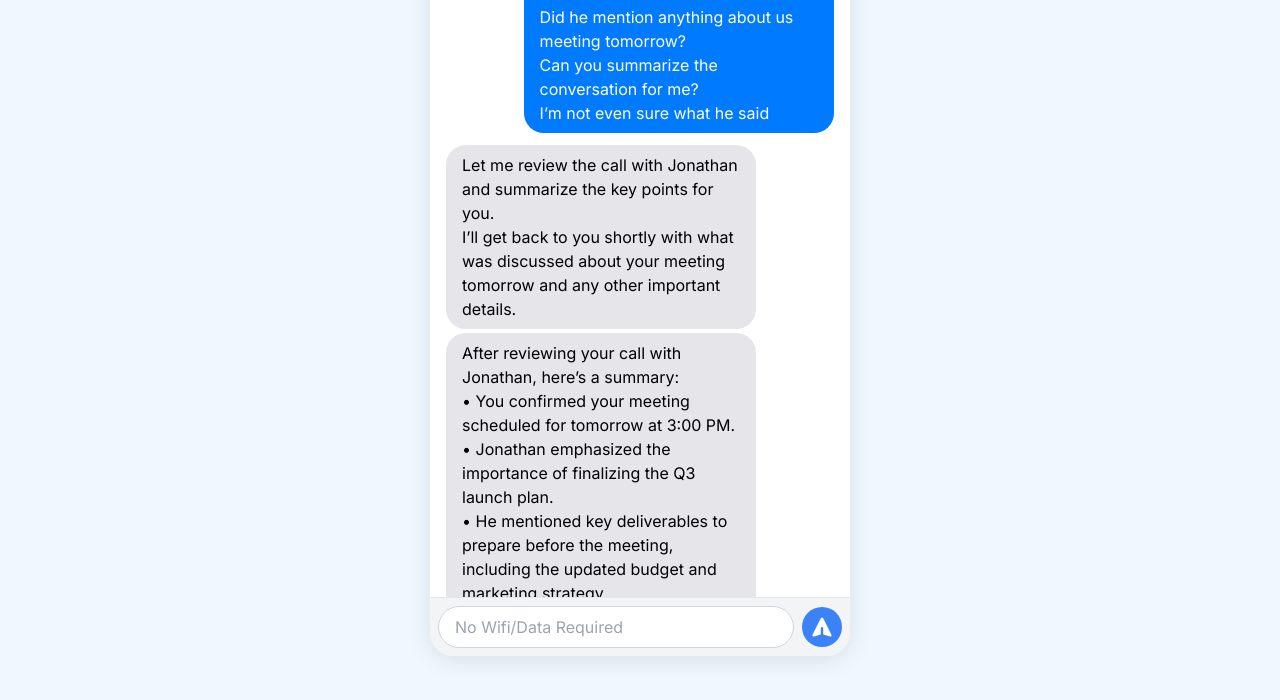
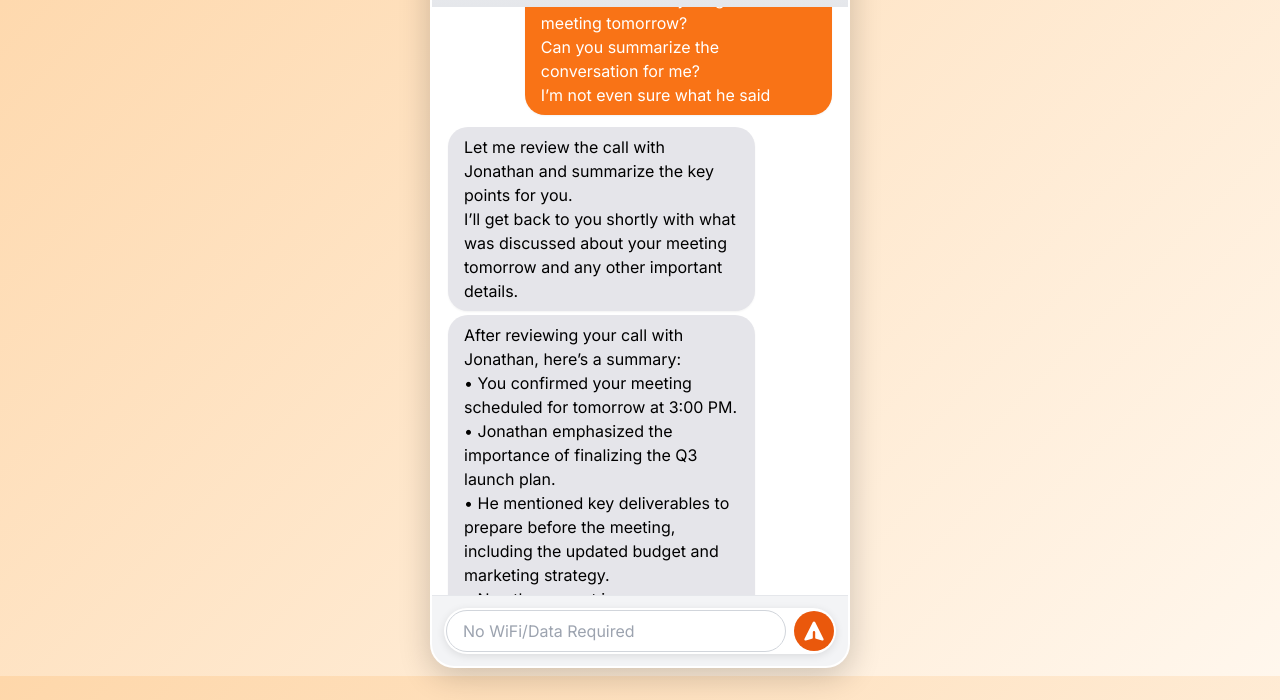
Before and after one commit to JishanKapoor/Comsierge_Inbox, a plain HTML site: page index.html in a window 1280 px wide. Shown: the part 124-824 px from the top of the page. Before the commit the page ends 800 px from the top, so only its background shows below. Drawn offline with nearby package versions, Linux system fonts and the light colour scheme.

Commit message:
Update index.html

```diff
--- a/index.html
+++ b/index.html
@@ -11,23 +11,31 @@
   <style>
     body {
       font-family: 'Inter', sans-serif;
-            background-color: #f0f8ff;
+      background: linear-gradient(135deg, #fed7aa 0%, #fff7ed 100%);
+      background-attachment: fixed;
     }
     .iphone-container {
       width: 100%;
       max-width: 420px;
       height: 95vh;
-            box-shadow: 0 4px 25px rgba(0,0,0,0.1);
-            margin: 0 auto;
+      box-shadow: 0 8px 32px rgba(0, 0, 0, 0.2);
+      margin: 2rem auto;
+      border: 2px solid rgba(255, 255, 255, 0.1);
+      background: white;
+      border-radius: 2rem;
+      transition: transform 0.3s ease;
+    }
+    .iphone-container:hover {
+      transform: translateY(-5px);
     }
     .chat-messages::-webkit-scrollbar {
-            width: 3px;
+      width: 4px;
     }
     .chat-messages::-webkit-scrollbar-track {
       background: transparent;
     }
     .chat-messages::-webkit-scrollbar-thumb {
-            background: #d1d5db;
+      background: #9ca3af;
       border-radius: 10px;
     }
     .bubble {
@@ -36,19 +44,39 @@
       word-wrap: break-word;
     }
     .bubble-sent {
-            background-color: #007aff;
+      background-color: #f97316;
+      color: white;
     }
     .bubble-received {
       background-color: #e5e5ea;
+      color: black;
     }
     .message-content {
       position: relative;
       z-index: 2;
     }
+    .header-gradient {
+      background: linear-gradient(180deg, #f3f4f6 0%, #e5e7eb 100%);
+    }
+    .input-container {
+      background: white;
+      border-radius: 9999px;
+      padding: 2px;
+      box-shadow: 0 2px 8px rgba(0, 0, 0, 0.1);
+    }
+    input:focus {
+      border-color: #f97316 !important;
+      box-shadow: 0 0 0 3px rgba(249, 115, 22, 0.2);
+    }
+    button:hover {
+      transform: scale(1.1);
+    }
     @media (max-width: 640px) {
       .iphone-container {
         height: 100vh;
         border-radius: 0;
+        margin: 0;
+        border: none;
       }
       .chat-messages {
         padding: 0.5rem;
@@ -57,7 +85,7 @@
         padding: 0.5rem;
       }
       footer {
-                padding: 0.25rem;
+        padding: 0.5rem;
       }
       input {
         font-size: 0.9rem;
@@ -67,28 +95,28 @@
 </head>
 <body class="flex items-center justify-center min-h-screen">
   <div class="iphone-container bg-white rounded-3xl flex flex-col overflow-hidden">
-        <header class="bg-gray-50/95 backdrop-blur-sm border-b border-gray-200 p-3 flex items-center justify-between shadow-sm flex-shrink-0">
+    <header class="header-gradient border-b border-gray-200 p-3 flex items-center justify-between shadow-sm flex-shrink-0">
       <div class="w-1/4 text-left">
-                <a href="#" class="text-blue-500 text-lg flex items-center">
+        <a href="#" class="text-orange-600 text-lg flex items-center">
           <svg xmlns="http://www.w3.org/2000/svg" class="h-6 w-6 mr-1" fill="none" viewBox="0 0 24 24" stroke="currentColor" stroke-width="2.5">
             <path stroke-linecap="round" stroke-linejoin="round" d="M15 19l-7-7 7-7" />
           </svg>
         </a>
       </div>
       <div class="w-1/2 text-center">
-                <h1 " class="font-bold text-lg text-gray-900">Comsierge</h1>
+        <h1 class="font-bold text-xl text-gray-900">Comsierge AI (No WiFi/Data)</h1>
         <p class="text-xs text-gray-500">+1 (831) 480-6288</p>
       </div>
       <div class="w-1/4"></div>
     </header>
     <main id="chat-messages" class="chat-messages flex-1 p-4 overflow-y-auto flex flex-col bg-white">
     </main>
-        <footer class="bg-gray-100 p-2 border-t border-gray-200 flex-shrink-0">
-            <form id="message-form" class="flex items-center space-x-2">
+    <footer class="bg-gray-100 p-3 border-t border-gray-200 flex-shrink-0">
+      <form id="message-form" class="flex items-center space-x-2 input-container">
         <div class="flex-1">
-                    <input type="text" id="message-input" placeholder="No Wifi/Data Required" class="w-full bg-white border border-gray-300 rounded-full px-4 py-2 text-base focus:outline-none focus:ring-2 focus:ring-blue-400 transition">
+          <input type="text" id="message-input" placeholder="No WiFi/Data Required" class="w-full bg-transparent border border-gray-300 rounded-full px-4 py-2 text-base focus:outline-none focus:ring-2 focus:ring-orange-500 transition">
         </div>
-                <button type="submit" class="bg-blue-500 text-white rounded-full p-2 w-10 h-10 flex items-center justify-center hover:bg-blue-600 transition-all duration-200 flex-shrink-0" aria-label="Send">
+        <button type="submit" class="bg-orange-600 text-white rounded-full p-2 w-10 h-10 flex items-center justify-center hover:bg-orange-700 transition-all duration-200 flex-shrink-0" aria-label="Send">
           <svg xmlns="http://www.w3.org/2000/svg" class="h-6 w-6" viewBox="0 0 20 20" fill="currentColor">
             <path d="M10.894 2.553a1 1 0 00-1.788 0l-7 14a1 1 0 001.169 1.409l5-1.429A1 1 0 009 15.571V11a1 1 0 112 0v4.571a1 1 0 00.725.962l5 1.428a1 1 0 001.17-1.408l-7-14z" />
           </svg>
@@ -101,140 +129,38 @@
     const input = document.getElementById('message-input');
     const messagesContainer = document.getElementById('chat-messages');
     let lastMessageType = null;
+
     const conversationHistory = [
-            {
-                type: 'received',
-                text: `Comsierge Activated — Your AI Phone Number Is Now Live
-Hi Jishan, your Comsierge number is fully active.
-From now on, your calls and texts are intelligently filtered, summarized, and routed — no app or Wi-Fi needed.
-Here’s what I handle for you:
-• Receive and screen all calls and messages
-• Apply your rules (like forwarding bank texts or blocking spam)
-• Translate, summarize, or auto-respond as needed
-• Initiate calls from your Comsierge number
-• Organize your schedule and surface only what matters
-I can help check your schedule from the integrations you set up.
-I can help prevent spam and keep you updated on your upcoming schedule.
-You stay in control. Your phone, your way.
-Let me know if you want to call someone, set up new rules, or silence distractions.
-I’ve got it covered.
-— Comsierge
-Your AI Chief of Staff for Communication`
-            },
-            {
-                type: 'sent',
-                text: `Hey Comsierge, block all spam messages and calls to my phone number and forward it to my real number!`
-            },
-            {
-                type: 'received',
-                text: `Spam blocking and forwarding have been activated on your Comsierge number.
-All spam calls and messages will be blocked, and important ones will be forwarded to your real number.
-If you want to adjust any settings or add new rules, just let me know!`
-            },
-            {
-                type: 'sent',
-                text: `Okay good, do I have any upcoming meetings today?`
-            },
-            {
-                type: 'received',
-                text: `Let me check your schedule...
-You don’t have any meetings scheduled for today.
-However, you do have one tomorrow with Jonathan at 3:00 PM to review the Q3 launch plan.
-Let me know if you'd like a reminder or want to update the time.`
-            },
-            {
-                type: 'sent',
-                text: `Sure remind me tomorrow at around 2 about this`
-            },
-            {
-                type: 'sent',
-                text: `Also make sure all my bank messages are forwarded to my accountant, okay?`
-            },
-            {
-                type: 'received',
-                text: `Got it — I’ll remind you tomorrow at 2:00 PM about your meeting with Jonathan.
-If anything changes or you’d like to reschedule, just let me know.`
-            },
-            {
-                type: 'received',
-                text: `Done — all bank-related messages will now be forwarded to your accountant.`
-            },
-            {
-                type: 'sent',
-                text: `Do I have any active forwarding conditions?`
-            },
-            {
-                type: 'received',
-                text: `Yes — here are your currently active forwarding conditions:
-• Spam filtering and forwarding: All spam messages and calls are blocked, and important messages are forwarded to your real number.
-• Bank messages: Any bank-related messages are automatically forwarded to your accountant.
-Let me know if you want to add, remove, or update any of these rules.`
-            },
-            {
-                type: 'sent',
-                text: `Okay great, connect me with Jonathan via call`
-            },
-            {
-                type: 'received',
-                text: `Initiating call with Jonathan from your Comsierge number.
-You’ll receive a call in a few seconds, connecting you with Jonathan.`
-            },
-            {
-                type: 'sent',
-                text: `Great. I was connected with Jonathan.
-Did he mention anything about us meeting tomorrow?
-Can you summarize the conversation for me?
-I’m not even sure what he said`
-            },
-            {
-                type: 'received',
-                text: `Let me review the call with Jonathan and summarize the key points for you.
-I’ll get back to you shortly with what was discussed about your meeting tomorrow and any other important details.`
-            },
-            {
-                type: 'received',
-                text: `After reviewing your call with Jonathan, here’s a summary:
-• You confirmed your meeting scheduled for tomorrow at 3:00 PM.
-• Jonathan emphasized the importance of finalizing the Q3 launch plan.
-• He mentioned key deliverables to prepare before the meeting, including the updated budget and marketing strategy.
-• No other urgent issues were raised during the call.
-Let me know if you want to add this to your Google Calendar, forward it via WhatsApp, or send it elsewhere.`
-            },
-            {
-                type: 'sent',
-                text: `Amazing!`
-            },
-            {
-                type: 'received',
-                text: `Comsierge Update
-Message from Grandma (Medium Priority) — August 5, 10:15 AM: "Hi Jishan, just wanted to check if you’re coming over for dinner this weekend."
-Message from Mike (Urgent) — August 5, 10:17 AM: "Where is the latest sales report? We need it before the end of the day."`
-            },
-            {
-                type: 'sent',
-                text: `Tell Grandma yes, I will be there.
-Check my schedule, and whenever I’m free, either 6 or 7 pm book it for Sunday.
-For Mike’s message, remind me to reply in 30 minutes.`
-            },
-            {
-                type: 'received',
-                text: `Upon checking your schedule, I’ve informed Grandma that you’ll be there and have booked dinner for 7 PM on Sunday based on your availability.`
-            },
-            {
-                type: 'received',
-                text: `I’ve also set a reminder to follow up on Mike’s message in 30 minutes.`
-            },
-            {
-                type: 'sent',
-                text: `Great!`
-            }
+      { type: 'received', text: `Comsierge Activated — Your AI Phone Number Is Now Live\nHi Jishan, your Comsierge number is fully active.\nFrom now on, your calls and texts are intelligently filtered, summarized, and routed — no app or Wi-Fi needed.\nHere’s what I handle for you:\n• Receive and screen all calls and messages\n• Apply your rules (like forwarding bank texts or blocking spam)\n• Translate, summarize, or auto-respond as needed\n• Initiate calls from your Comsierge number\n• Organize your schedule and surface only what matters\nI can help check your schedule from the integrations you set up.\nI can help prevent spam and keep you updated on your upcoming schedule.\nYou stay in control. Your phone, your way.\nLet me know if you want to call someone, set up new rules, or silence distractions.\nI’ve got it covered.\n— Comsierge\nYour AI Chief of Staff for Communication` },
+      { type: 'sent', text: `Hey Comsierge, block all spam messages and calls to my phone number and forward it to my real number!` },
+      { type: 'received', text: `Spam blocking and forwarding have been activated on your Comsierge number.\nAll spam calls and messages will be blocked, and important ones will be forwarded to your real number.\nIf you want to adjust any settings or add new rules, just let me know!` },
+      { type: 'sent', text: `Okay good, do I have any upcoming meetings today?` },
+      { type: 'received', text: `Let me check your schedule...\nYou don’t have any meetings scheduled for today.\nHowever, you do have one tomorrow with Jonathan at 3:00 PM to review the Q3 launch plan.\nLet me know if you'd like a reminder or want to update the time.` },
+      { type: 'sent', text: `Sure remind me tomorrow at around 2 about this` },
+      { type: 'sent', text: `Also make sure all my bank messages are forwarded to my accountant, okay?` },
+      { type: 'received', text: `Got it — I’ll remind you tomorrow at 2:00 PM about your meeting with Jonathan.\nIf anything changes or you’d like to reschedule, just let me know.` },
+      { type: 'received', text: `Done — all bank-related messages will now be forwarded to your accountant.` },
+      { type: 'sent', text: `Do I have any active forwarding conditions?` },
+      { type: 'received', text: `Yes — here are your currently active forwarding conditions:\n• Spam filtering and forwarding: All spam messages and calls are blocked, and important messages are forwarded to your real number.\n• Bank messages: Any bank-related messages are automatically forwarded to your accountant.\nLet me know if you want to add, remove, or update any of these rules.` },
+      { type: 'sent', text: `Okay great, connect me with Jonathan via call` },
+      { type: 'received', text: `Initiating call with Jonathan from your Comsierge number.\nYou’ll receive a call in a few seconds, connecting you with Jonathan.` },
+      { type: 'sent', text: `Great. I was connected with Jonathan.\nDid he mention anything about us meeting tomorrow?\nCan you summarize the conversation for me?\nI’m not even sure what he said` },
+      { type: 'received', text: `Let me review the call with Jonathan and summarize the key points for you.\nI’ll get back to you shortly with what was discussed about your meeting tomorrow and any other important details.` },
+      { type: 'received', text: `After reviewing your call with Jonathan, here’s a summary:\n• You confirmed your meeting scheduled for tomorrow at 3:00 PM.\n• Jonathan emphasized the importance of finalizing the Q3 launch plan.\n• He mentioned key deliverables to prepare before the meeting, including the updated budget and marketing strategy.\n• No other urgent issues were raised during the call.\nLet me know if you want to add this to your Google Calendar, forward it via WhatsApp, or send it elsewhere.` },
+      { type: 'sent', text: `Amazing!` },
+      { type: 'received', text: `Comsierge Update\nMessage from Grandma (Medium Priority) — August 5, 10:15 AM: "Hi Jishan, just wanted to check if you’re coming over for dinner this weekend."\nMessage from Mike (Urgent) — August 5, 10:17 AM: "Where is the latest sales report? We need it before the end of the day."` },
+      { type: 'sent', text: `Tell Grandma yes, I will be there.\nCheck my schedule, and whenever I’m free, either 6 or 7 pm book it for Sunday.\nFor Mike’s message, remind me to reply in 30 minutes.` },
+      { type: 'received', text: `Upon checking your schedule, I’ve informed Grandma that you’ll be there and have booked dinner for 7 PM on Sunday based on your availability.` },
+      { type: 'received', text: `I’ve also set a reminder to follow up on Mike’s message in 30 minutes.` },
+      { type: 'sent', text: `Great!` }
     ];
+
     function addMessage(text, type) {
       const messageWrapper = document.createElement('div');
       const isConsecutive = type === lastMessageType;
       messageWrapper.className = `flex items-end max-w-[80%] ${type === 'sent' ? 'self-end' : 'self-start'} ${isConsecutive ? 'mt-1' : 'mt-3'}`;
       const bubble = document.createElement('div');
-            bubble.className = `bubble ${type === 'sent' ? 'bubble-sent text-white' : 'bubble-received text-black'} px-4 py-2`;
+      bubble.className = `bubble ${type === 'sent' ? 'bubble-sent text-white' : 'bubble-received text-black'} px-4 py-2 shadow-sm`;
       const paragraph = document.createElement('p');
       paragraph.className = 'message-content';
       paragraph.style.whiteSpace = 'pre-wrap';
@@ -245,10 +171,11 @@ For Mike’s message, remind me to reply in 30 minutes.`
       lastMessageType = type;
       messagesContainer.scrollTop = messagesContainer.scrollHeight;
     }
+
     function renderConversation() {
       messagesContainer.innerHTML = '';
       const dateSeparator = document.createElement('div');
-            dateSeparator.className = 'self-center text-xs text-gray-400 my-4 font-semibold';
+      dateSeparator.className = 'self-center text-xs text-gray-400 my-4 font-semibold bg-gray-100 px-3 py-1 rounded-full';
       dateSeparator.textContent = 'August 5, 2025';
       messagesContainer.appendChild(dateSeparator);
       conversationHistory.forEach((msg) => {
@@ -256,6 +183,7 @@ For Mike’s message, remind me to reply in 30 minutes.`
       });
       messagesContainer.scrollTop = messagesContainer.scrollHeight;
     }
+
     form.addEventListener('submit', (e) => {
       e.preventDefault();
       const messageText = input.value.trim();
@@ -264,6 +192,7 @@ For Mike’s message, remind me to reply in 30 minutes.`
         input.value = '';
       }
     });
+
     window.onload = () => {
       renderConversation();
     };
```
Lines whose indentation alone changed are shown as unchanged.
